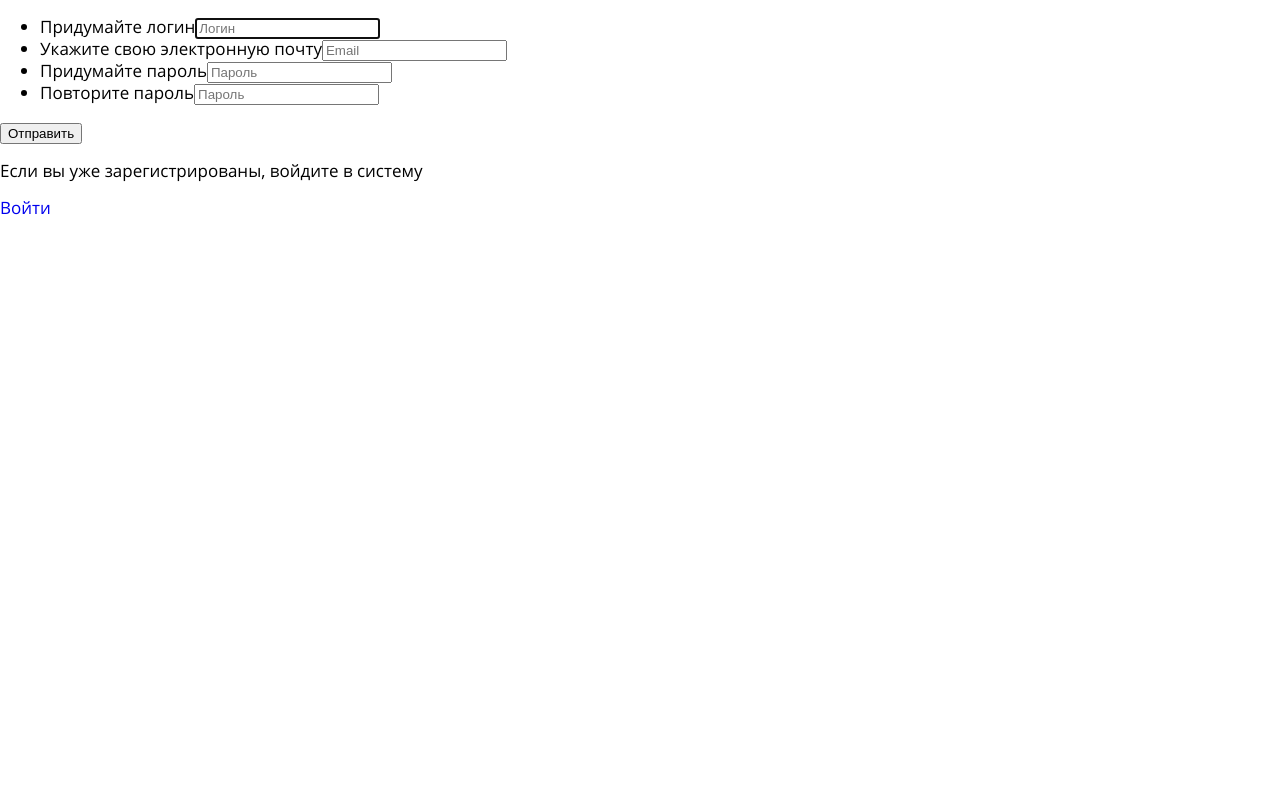
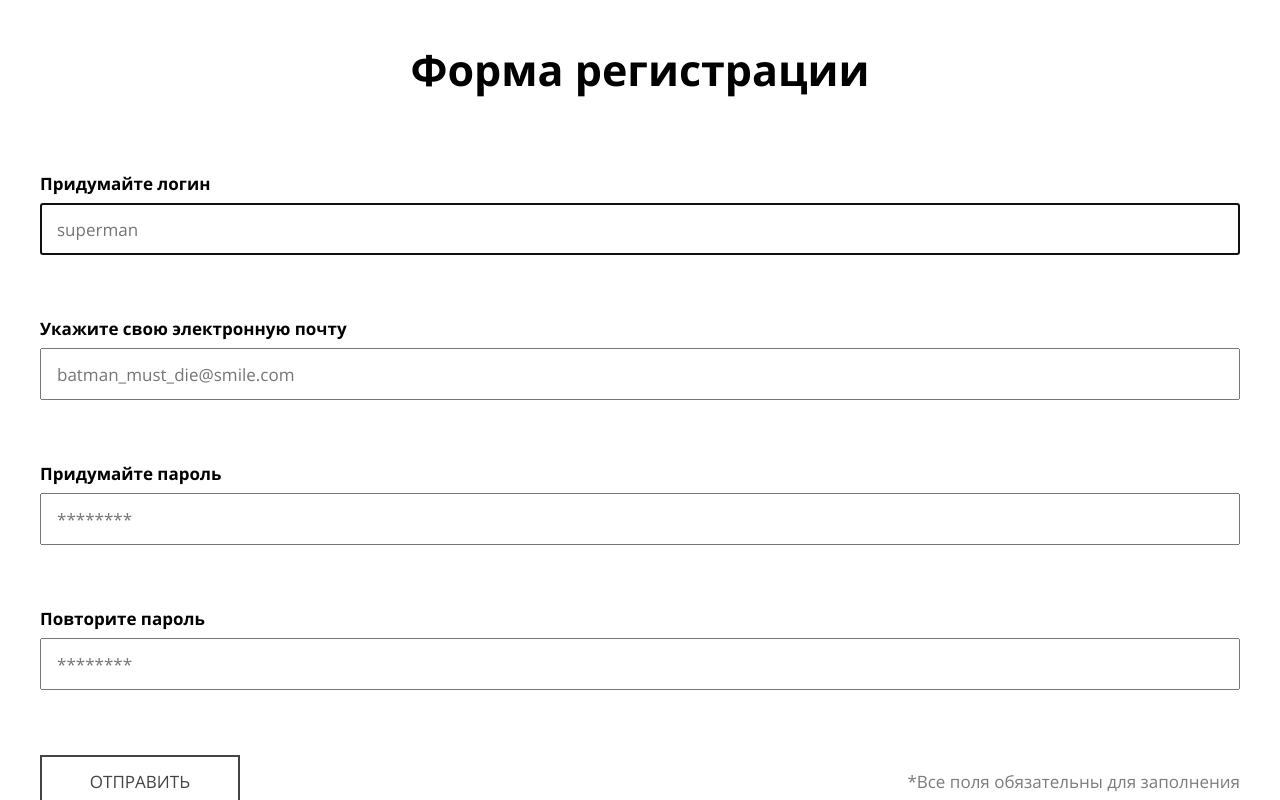
Before and after one commit to f1eeman/weather-app, a React app: page /reg in a window 1280 px wide. Shown: the top 800 px of the page. Built offline with nearby package versions, Linux system fonts and the light colour scheme.

Commit message:
add style of registartion page

```diff
--- a/src/components/Registration.js
+++ b/src/components/Registration.js
@@ -48,6 +48,7 @@ const Registration = () => {
         .required('Поле является обязательным к заполнению'),
       confirmPassword: Yup
         .string()
+        .min(8, 'Количество символов должно быть не меньше 8')
         .oneOf([Yup.ref('password')], 'Пароли не совпадают')
         .required('Поле является обязательным к заполнению'),
     }),
@@ -77,7 +78,7 @@ const Registration = () => {
   };
 
   const renderButton = () => (
-    <button type="submit" disabled={formik.isSubmitting}>
+    <button type="submit" disabled={formik.isSubmitting} className="reg-form__button-submit button">
       {formik.isSubmitting ? <Spinner /> : 'Отправить'}
     </button>
   );
@@ -85,14 +86,18 @@ const Registration = () => {
   const renderFeedBack = (fieldName) => (
     <>
       {formik.errors[fieldName] && formik.touched[fieldName] && (
-        <div className="invalid-feedback">{formik.errors[fieldName]}</div>
+        <p className="reg-form__invalid-feedback">{formik.errors[fieldName]}</p>
       )}
     </>
   );
 
   return (
-    <>
-      <form className="reg-form" onSubmit={formik.handleSubmit}>
+    <main className="page-main">
+      <h1 className="visually-hidden">Страница регистрации пользователя</h1>
+      <section className="page-main__registration registration">
+        <div className="registration__container">
+          <h2 className="registration__title">Форма регистрации</h2>
+          <form className="registration__reg-form reg-form" onSubmit={formik.handleSubmit}>
             <ul className="reg-form__list" role="presentation">
               <li className="reg-form__item">
                 <label className="reg-form__label" htmlFor="login">Придумайте логин</label>
@@ -106,7 +111,7 @@ const Registration = () => {
                   id="login"
                   name="login"
                   type="text"
-              placeholder="Логин"
+                  placeholder="superman"
                 />
                 {renderFeedBack('login')}
               </li>
@@ -121,7 +126,7 @@ const Registration = () => {
                   id="email"
                   name="email"
                   type="email"
-              placeholder="Email"
+                  placeholder="batman_must_die@smile.com"
                 />
                 {renderFeedBack('email')}
               </li>
@@ -136,7 +141,7 @@ const Registration = () => {
                   id="password"
                   name="password"
                   type="password"
-              placeholder="Пароль"
+                  placeholder="********"
                 />
                 {renderFeedBack('password')}
               </li>
@@ -151,23 +156,28 @@ const Registration = () => {
                   id="confirmPassword"
                   name="confirmPassword"
                   type="password"
-              placeholder="Пароль"
+                  placeholder="********"
                 />
                 {renderFeedBack('confirmPassword')}
               </li>
             </ul>
+            <div className="reg-form__wrapper">
               {renderButton()}
+              <p className="reg-form__info">*Все поля обязательны для заполнения</p>
+            </div>
           </form>
-      <div className="">
-        <p className="">Если вы уже зарегистрированы, войдите в систему</p>
+          <div className="registration__entry entry">
+            <p className="entry__text">*Если вы уже зарегистрированы, войдите в систему</p>
             <NavLink
-          isActive={() => !formik.isSubmitting}
+              className="entry__link button"
               to="/auth"
             >
               Войти
             </NavLink>
           </div>
-    </>
+        </div>
+      </section>
+    </main>
   );
 };
 
--- /dev/null
+++ b/src/scss/blocks/button.scss
@@ -0,0 +1,23 @@
+.button {
+  height: 52px;
+  padding: 15px;
+
+  color: $secondary-color-text;
+  text-align: center;
+  text-transform: uppercase;
+
+  border: 2px solid $color-btn-border;
+
+  &:hover,
+  &:focus {
+    color: $color-text-btn-hover;
+
+    background-color: $color-btn-bg;
+  }
+
+  &:active {
+    color: $color-text-btn-active;
+
+    background-color: $color-btn-bg;
+  }
+}
--- /dev/null
+++ b/src/scss/blocks/entry.scss
@@ -0,0 +1,41 @@
+.entry {
+  padding-top: 20px;
+  padding-bottom: 40px;
+
+  border-top: 4px solid $color-border;
+}
+
+.entry__text {
+  color: $info-color-text;
+  text-align: center;
+}
+
+.entry__link {
+  display: block;
+  width: 100%;
+
+  font: inherit;
+
+  background-color: transparent;
+}
+
+@media (min-width: $tablet-width) {
+
+  .entry {
+    display: flex;
+    justify-content: space-between;
+    padding-top: 50px;
+  }
+
+  .entry__text {
+    width: 300px;
+    margin: 0;
+
+    text-align: right;
+  }
+
+  .entry__link {
+    order: -1;
+    width: 200px;
+  }
+}
--- /dev/null
+++ b/src/scss/blocks/reg-form.scss
@@ -0,0 +1,70 @@
+.reg-form__list {
+  margin-top: 0;
+  padding-top: 20px;
+  padding-right: 0;
+  padding-left: 0;
+
+  list-style: none;
+}
+
+.reg-form__item {
+  min-height: 120px;
+  margin-bottom: 25px;
+}
+
+.reg-form__label {
+  display: block;
+  margin-bottom: 10px;
+
+  font-weight: 700;
+  font-size: 17px;
+  line-height: 18px;
+
+  cursor: pointer;
+}
+
+.reg-form__control {
+  width: 100%;
+  padding: 15px 15px 13px;
+
+  font: inherit;
+  vertical-align: middle;
+}
+
+.reg-form__invalid-feedback {
+  margin-top: 8px;
+  margin-bottom: 0;
+
+  color: $invalid-feedback-color-text;
+  font-size: 12px;
+}
+
+.reg-form__button-submit {
+  width: 100%;
+
+  font: inherit;
+
+  background-color: transparent;
+}
+
+.reg-form__info {
+  display: none;
+}
+
+@media (min-width: $tablet-width) {
+
+  .reg-form__button-submit {
+    width: 200px;
+  }
+
+  .reg-form__info {
+    display: block;
+
+    color: $info-color-text;
+  }
+
+  .reg-form__wrapper {
+    display: flex;
+    justify-content: space-between;
+  }
+}
--- /dev/null
+++ b/src/scss/blocks/registration.scss
@@ -0,0 +1,45 @@
+.registration__container {
+  padding-right: 20px;
+  padding-left: 20px;
+}
+
+.registration__reg-form {
+  margin-bottom: 80px;
+}
+
+.registration__title {
+  margin: 0;
+  padding-top: 29px;
+  padding-bottom: 36px;
+
+  font-weight: 700;
+  font-size: 27px;
+  line-height: 30px;
+  text-align: center;
+}
+
+@media (min-width: $tablet-width) {
+
+  .registration__container {
+    padding-right: 40px;
+    padding-left: 40px;
+  }
+
+  .registration__title {
+    padding-top: 45px;
+    padding-bottom: 60px;
+
+    font-size: 43px;
+    line-height: 50px;
+
+  }
+}
+
+@media (min-width: $desktop-width) {
+
+  .registration__container {
+    max-width: 1300px;
+    margin: 0 auto;
+  }
+
+}
--- a/src/scss/global/mixins.scss
+++ b/src/scss/global/mixins.scss
@@ -7,13 +7,6 @@
   font-weight: $font-weight;
   font-size: $font-size;
   line-height: $line-height;
-}
-
-@mixin list-reset() {
-  margin: 0;
-  padding: 0;
-
-  list-style: none;
 }
 
 //Лечит проблему поведения svg элемента, как ссылки, при нажатии
--- a/src/scss/global/variables.scss
+++ b/src/scss/global/variables.scss
@@ -3,14 +3,18 @@ $main-color-text: rgb(0, 0, 0);
 $main-color-text-hover: rgba(0, 0, 0, 0.6);
 $main-color-text-active: rgba(0, 0, 0, 0.3);
 $secondary-color-text: rgb(68, 68, 68);
-$plchdr-color-text: rgba(68, 68, 68, 0.3);
-$color-modal-overlay-bg: rgba(255, 255, 255, 0.9);
+$invalid-feedback-color-text: rgb(210, 0, 0);
+$info-color-text: rgba(68, 68, 68, 0.7);
+$color-text-btn-hover: rgb(255, 255, 255);
+$color-text-btn-active: rgba(255, 255, 255, 0.3);
 $color-btn-bg: rgb(68, 68, 68);
+$color-btn-bg-hover: rgba(0, 0, 75, 0.3);
+$color-btn-bg-active: rgba(0, 0, 75, 0);
+$color-btn-border: rgb(68, 68, 68);
 $color-main-bg: rgb(255, 255, 255);
 $color-modal-bg: rgb(255, 255, 255);
-$color-border-modal-label: rgba(68, 68, 68, 0.1);
-$color-border-modal-label-hover: rgba(68, 68, 68, 0.3);
-$color-border-modal-label-active: rgb(98, 209, 186);
+$color-border: rgba(133, 37, 37, 0.3);
+
 $opacity-hover: 0.6;
 $opacity-down: 0.3;
 $mobile-width: 320px;
--- a/src/scss/style.scss
+++ b/src/scss/style.scss
@@ -5,3 +5,7 @@
 @import "global/animations.scss";
 @import "blocks/loading-icon.scss";
 @import "blocks/visually-hidden.scss";
+@import "blocks/registration.scss";
+@import "blocks/reg-form.scss";
+@import "blocks/button.scss";
+@import "blocks/entry.scss";
--- a/src/template.html
+++ b/src/template.html
@@ -6,7 +6,7 @@
   <title>Сервис прогноза погоды</title>
 </head>
 <body>
-  <div id="root"></div>
+  <div id="root" className="page-wrapper"></div>
 </body>
 </html>
 <!DOCTYPE html>
```
Lines whose indentation alone changed are shown as unchanged.
